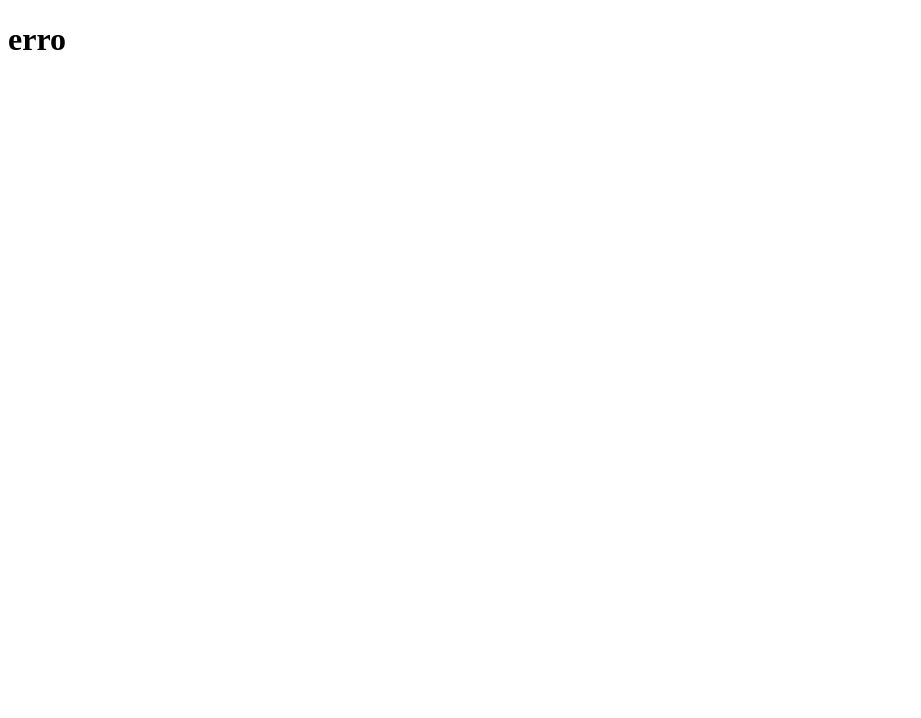
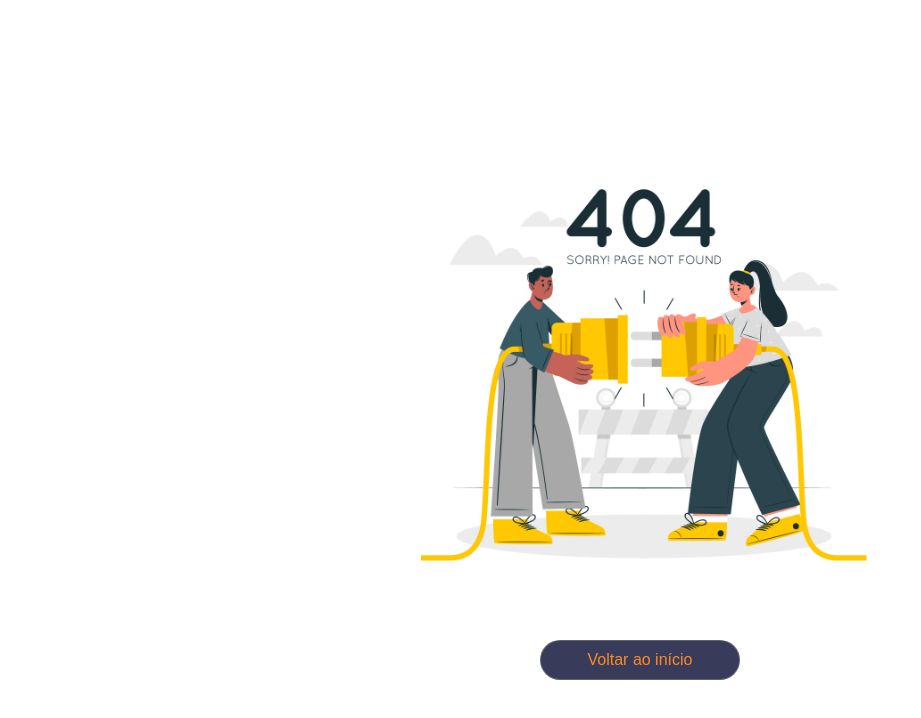
Before and after one commit to SAMUKISZHSD/AWS, a plain HTML site: page error/error.html in a window 1280 px wide. Shown: the whole page, without its empty margins (0-921 px from the left). Drawn offline with Linux system fonts and the light colour scheme.

Commit message:
página de erro

```diff
--- a/error/error.html
+++ b/error/error.html
@@ -4,8 +4,16 @@
     <meta charset="UTF-8">
     <meta name="viewport" content="width=device-width, initial-scale=1.0">
     <title>Error 404</title>
+    <link rel="stylesheet" href="styles.css">
+    <script src="https://kit.fontawesome.com/5ea815c1d0.js"></script>
 </head>
 <body>
-    <h1>erro</h1>
+    <div>
+        <img src="../imagens/error.jpg" alt="">
+    </div>
+
+    <a href="../index.html">
+        <button>Voltar ao início</button>
+    </a>
 </body>
 </html>
--- a/error/styles.css
+++ b/error/styles.css
@@ -0,0 +1,73 @@
+@import url("https://fonts.googleapis.com/css2?family=Poppins:wght@400;500&display=swap");
+
+:root {
+    --first-color: #fb8b24;
+    --first-color-light: #2074B7;
+    --black-color: #393B5A;
+    --text-color: #fff;
+    --body-color: #ffffff;
+
+
+
+    --body-font: "Poppins", sans-serif;
+    --h3-font-size: 1.5rem;
+    --smaller-font-size: 0.75rem;
+}
+
+*::-webkit-scrollbar{
+    box-sizing: border-box;
+    padding: 0;
+    margin: 0;
+    width: 0;
+
+}
+
+body{
+    font-family: var(--body-font);
+    background-color: var(--text-color);
+    display: block;
+    width: 100vw;
+    overflow-x: hidden;
+}
+
+
+a{
+    text-decoration: none;
+}
+
+div {
+    display: flex;
+    align-items: center;
+    justify-content: center;
+    flex-direction: column;
+
+    position: absolute;
+    top: 40%;
+    transform: translateY(-40%);
+}
+
+img {
+    width: 35%;
+}
+
+a button {
+    width: 200px;
+    position: absolute;
+    left: 50%;
+    padding-block: 10px;
+    transform: translateX(-50%);
+    top: 80%;
+
+    border-radius: 30px;
+    font-size: 16px;
+    font-weight: 400;
+    border: 1px solid rgba(128, 128, 128, 0.575);
+    color: #fb8b24;
+    background-color: #393B5A;
+    transition: all 0.3s ease;
+}
+
+a button:hover {
+    background-color: #fb8b24;
+    color: #393B5A;
+}
```
Also changed, not shown: imagens/error.jpg (added), 1 other file.
